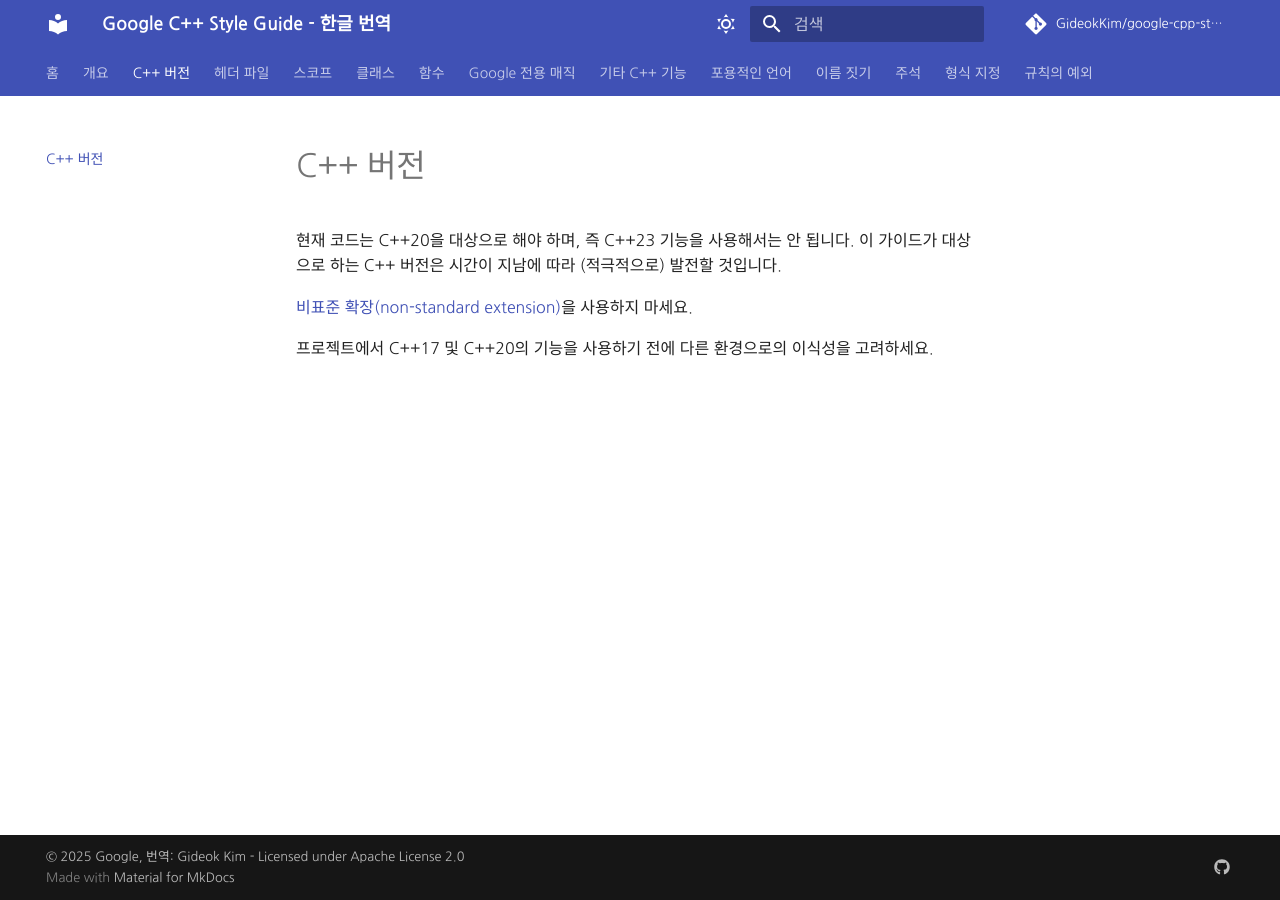
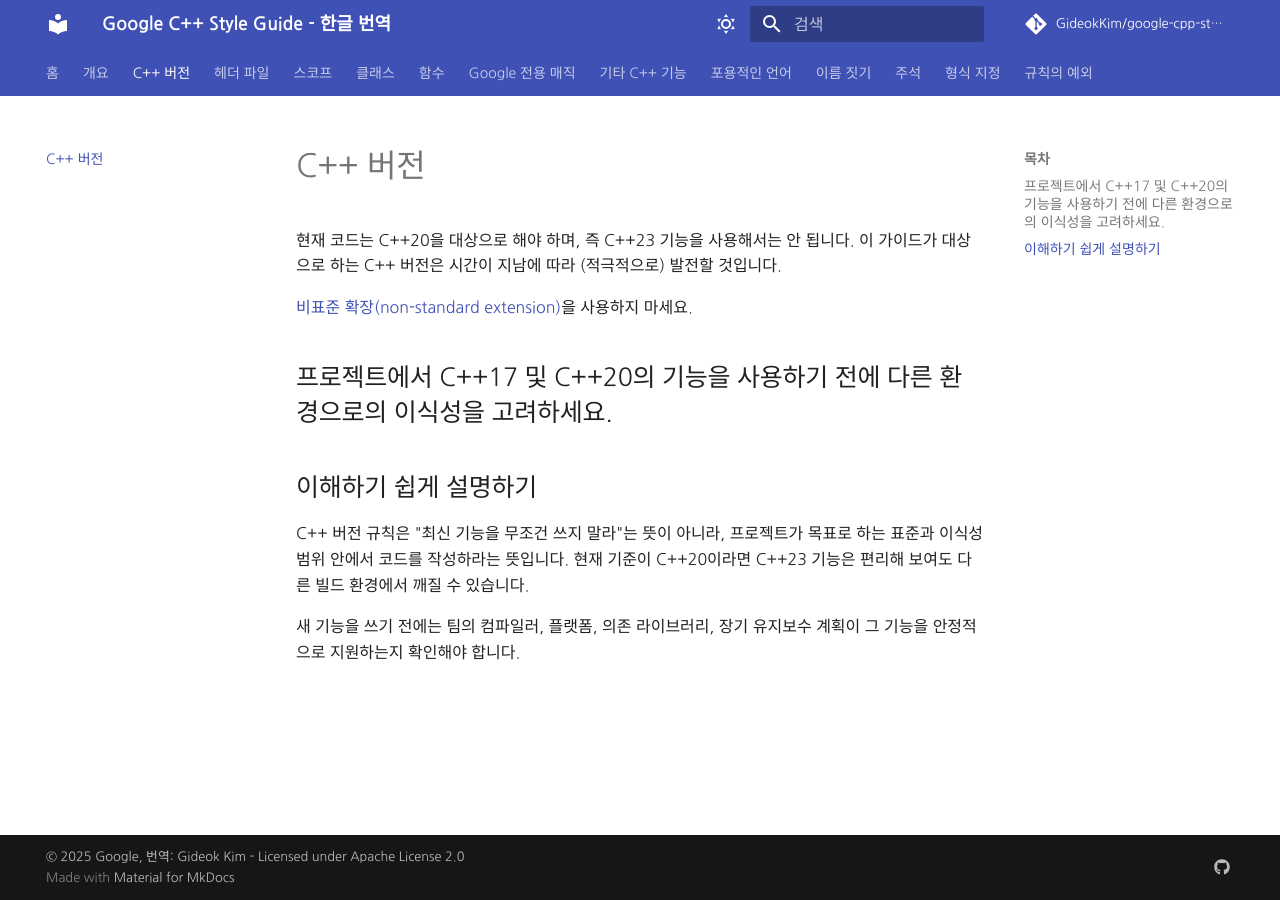
Before and after one commit to GideokKim/google-cpp-style-guide-kr, an MkDocs documentation site: the page built from google cpp style guide/cpp_version.md, in a window 1280 px wide. Built offline with MkDocs 1.6.1 and Material for MkDocs 9.7.7, drawn with Linux system fonts in a browser that asks for light colours; some web fonts are replaced; comment, search, counter and statistics services are not loaded.

Commit message:
docs(cpp-version): explain version policy page

```diff
--- a/google cpp style guide/cpp_version.md
+++ b/google cpp style guide/cpp_version.md
@@ -5,3 +5,10 @@
 [비표준 확장(non-standard extension)]()을 사용하지 마세요.
 
 프로젝트에서 C++17 및 C++20의 기능을 사용하기 전에 다른 환경으로의 이식성을 고려하세요.
+---
+
+## 이해하기 쉽게 설명하기
+
+C++ 버전 규칙은 "최신 기능을 무조건 쓰지 말라"는 뜻이 아니라, 프로젝트가 목표로 하는 표준과 이식성 범위 안에서 코드를 작성하라는 뜻입니다. 현재 기준이 C++20이라면 C++23 기능은 편리해 보여도 다른 빌드 환경에서 깨질 수 있습니다.
+
+새 기능을 쓰기 전에는 팀의 컴파일러, 플랫폼, 의존 라이브러리, 장기 유지보수 계획이 그 기능을 안정적으로 지원하는지 확인해야 합니다.
```
